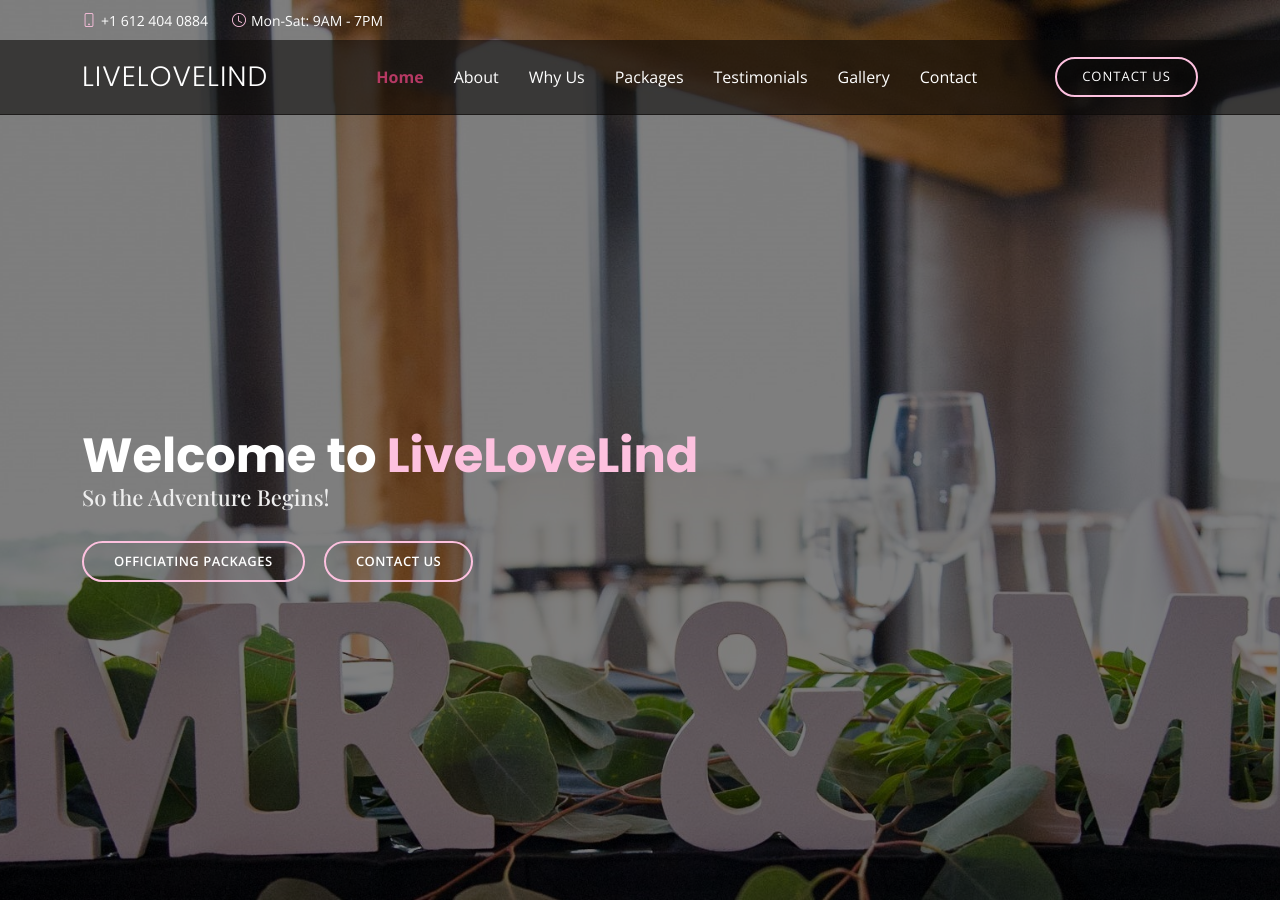
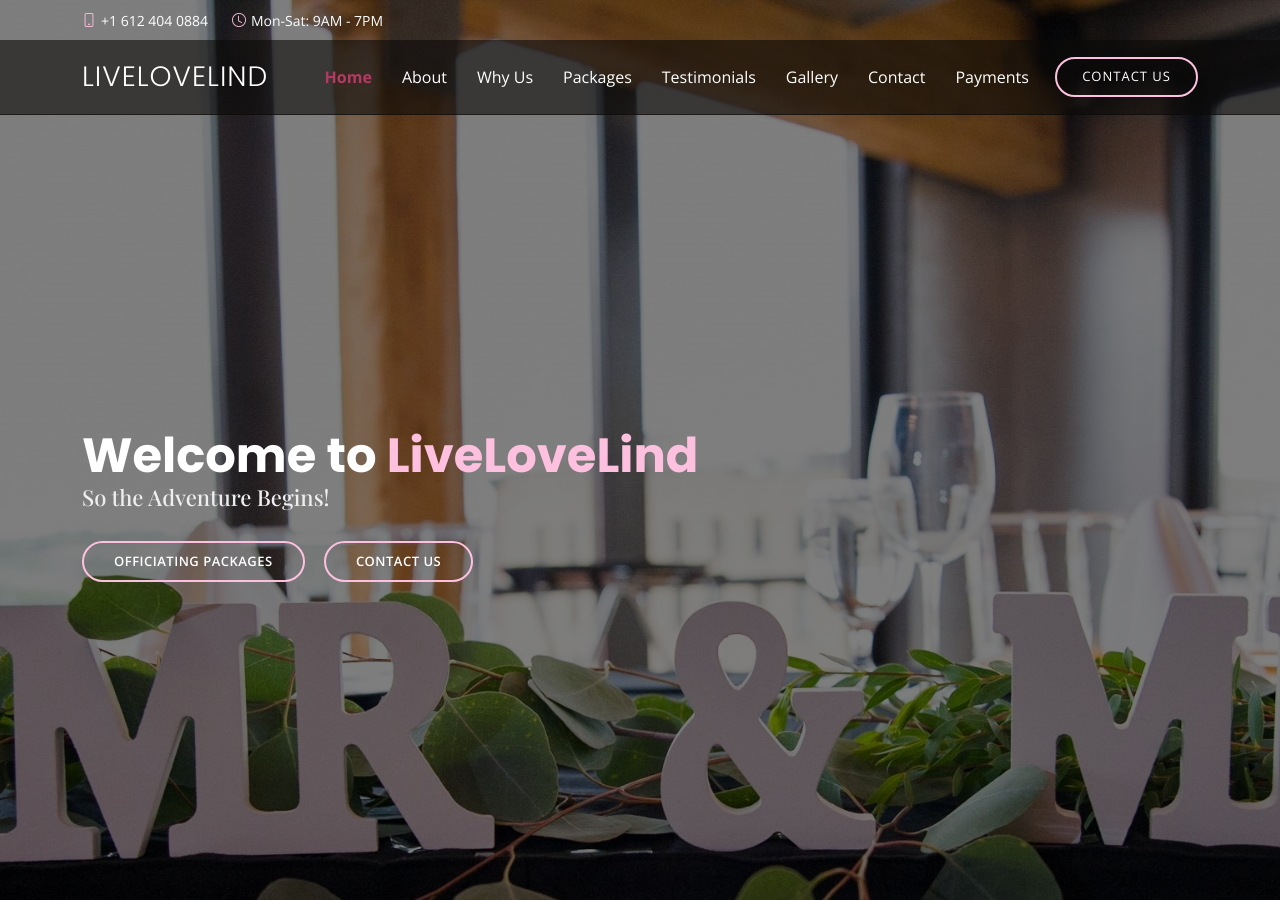
Before and after one commit to LiveLoveLind/LiveLoveLind.github.io, a Jekyll site: the page built from index.md, in a window 1280 px wide and 900 px high. Built offline with Jekyll 4.4.1, drawn with Linux system fonts in a browser that asks for light colours; some web fonts are replaced.

Commit message:
added payment nav link to jump to footer on both main and contact page

```diff
--- a/_includes/header-contact.html
+++ b/_includes/header-contact.html
@@ -33,6 +33,7 @@
           <li><a class="nav-link scrollto" href="/index.html#testimonials">Testimonials</a></li>
           <li><a class="nav-link scrollto" href="/index.html#gallery">Gallery</a></li>
           <li><a class="nav-link scrollto" href="/contact-us">Contact</a></li>
+          <li><a class="nav-link scrollto" href="#footer">Payments</a></li>
           <!-- <li class="dropdown"><a href="#"><span>Drop Down</span> <i class="bi bi-chevron-down"></i></a>
             <ul>
               <li><a href="#">Drop Down 1</a></li>
--- a/_includes/header.html
+++ b/_includes/header.html
@@ -33,6 +33,7 @@
         <li><a class="nav-link scrollto" href="#testimonials">Testimonials</a></li>
         <li><a class="nav-link scrollto" href="#gallery">Gallery</a></li>
         <li><a class="nav-link scrollto" href="/contact-us">Contact</a></li>
+        <li><a class="nav-link scrollto" href="#footer">Payments</a></li>
         <!-- <li class="dropdown"><a href="#"><span>Drop Down</span> <i class="bi bi-chevron-down"></i></a>
           <ul>
             <li><a href="#">Drop Down 1</a></li>
```
